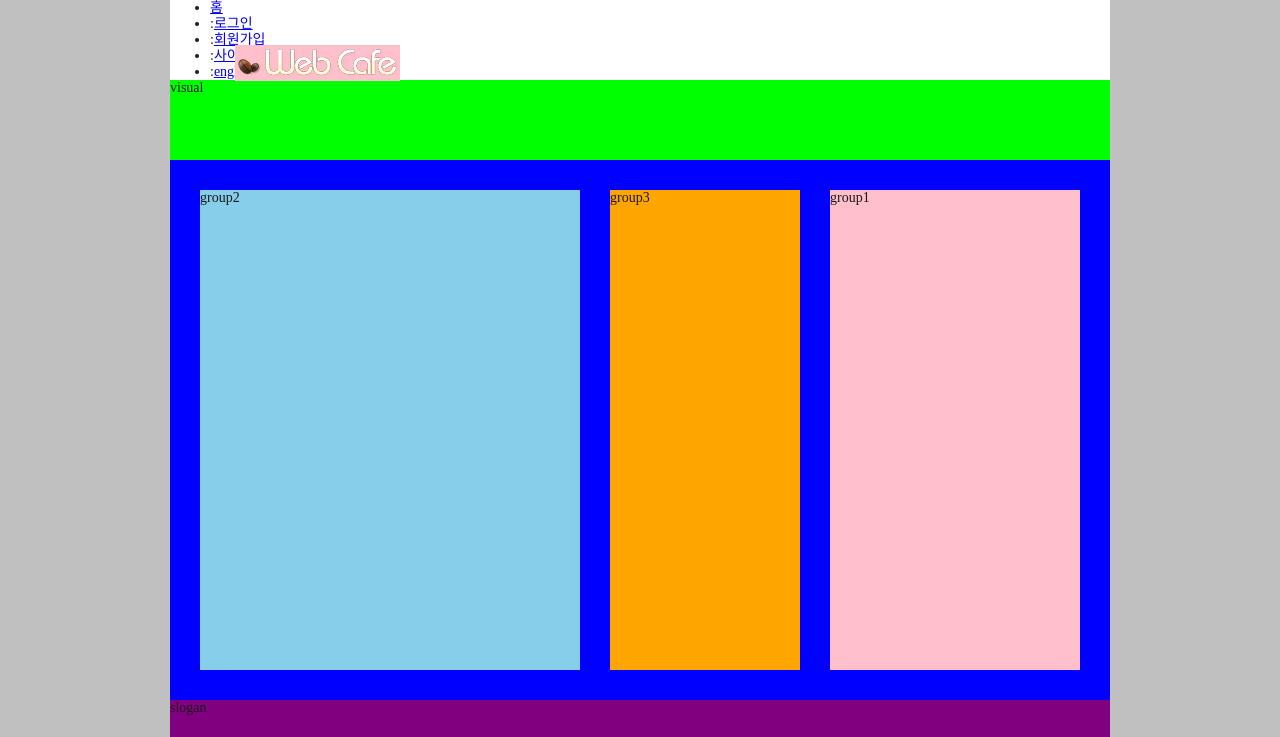
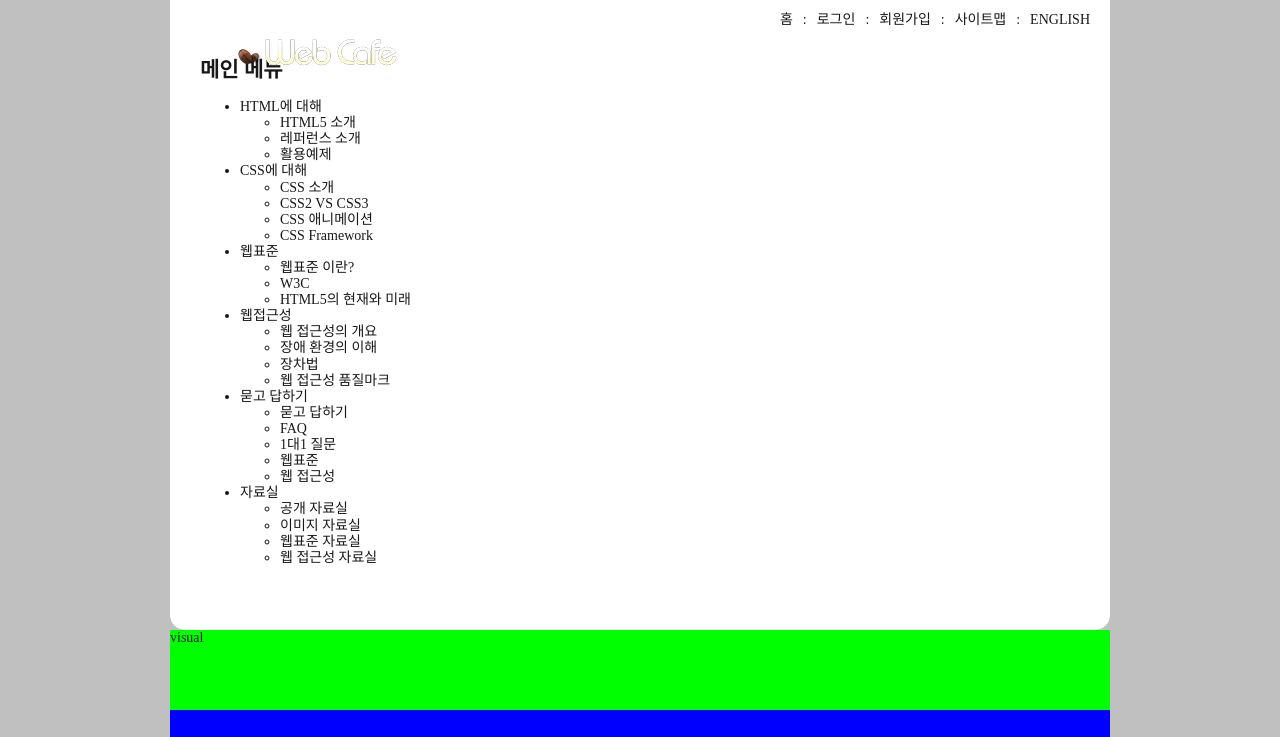
Before and after one commit to Jack2ee-dev/NKLCB_exHTML5, a plain HTML site: page index.html in a window 1280 px wide. Shown: the top 737 px of the page. Drawn offline with Linux system fonts and the light colour scheme; a web font is replaced by a local one.

Commit message:
feat: Designate markup and link style

```diff
--- a/css/stylesheet.css
+++ b/css/stylesheet.css
@@ -1,6 +1,11 @@
 @import url(//spoqa.github.io/spoqa-han-sans/css/SpoqaHanSansNeo.css);
 @import url(./normalize.css);
-
+/* 스타일 초기화 */
+/* 링크 스타일 */
+a {
+  text-decoration: none;
+  color: inherit;
+}
 html{
   font-size: 10px;
 }
@@ -29,18 +34,20 @@ body *::after{
   background-color: #fff;
   position: relative;
   /*height: 10vh;*/
+  border-radius: 0 0 15px 15px;
+  padding: 0 30px 50px;
 }
 /* 로고 */
 .logo {
   position: absolute;
-  background-color: yellow;
+  /*background-color: yellow;*/
   margin-top: 0;
-  top: 45px;
+  top: 35px;
   left: 65px;
 }
 .logo a {
   display: block;
-  background-color: pink;
+  /*background-color: pink;*/
 }
 .logo img {
   /*display: block;*/
@@ -49,6 +56,29 @@ body *::after{
 /* 안내링크 */
 .member {
   margin: 0;
+  list-style: none;
+  font-size: 0;
+  text-align: right;
+  padding-left: 0;
+  padding-top: 2px;
+  padding-bottom: 2px;
+  position: relative;
+  left: 10px;
+}
+.member a {
+  display: inline-block;
+  padding: 8px 10px;
+  text-transform: uppercase;
+}
+.member li {
+  /*background-color: yellow;*/
+  display: inline-block;
+  font-size: 1.4rem;
+  padding-top: 2px;
+  padding-bottom: 2px;
+}
+.member li:last-child a {
+  padding-right: 0;
 }
 .visual{
   background-color: lime;
--- a/index.html
+++ b/index.html
@@ -18,6 +18,111 @@
                 <li><span aria-hidden="true">:</span><a href="#">사이트맵</a></li>
                 <li><span aria-hidden="true">:</span><a href="#">english</a></li>
             </ul>
+            <nav class="navigation">
+                <h2 class="readable-hidden">메인 메뉴</h2>
+                <ul class="menu">
+                    <li class="menu-item menu-act">
+                        <a href="#" class="menu-button" role="button" aria-pressed="false" aria-haspopup="true">HTML에 대해</a>
+                        <ul class="sub-menu sub-menu1">
+                            <li>
+                                <a href="#">HTML5 소개</a>
+                            </li>
+                            <li>
+                                <a href="#">레퍼런스 소개</a>
+                            </li>
+                            <li>
+                                <a href="#">활용예제</a>
+                            </li>
+                        </ul>
+                    </li>
+                    <li class="menu-item" tabindex="0">
+                        <a href="#" class="menu-button" role="button" aria-pressed="false" aria-haspopup="true">CSS에 대해</a>
+                        <ul class="sub-menu sub-menu2">
+                            <li>
+                                <a href="#">CSS 소개</a>
+                            </li>
+                            <li>
+                                <a href="#">CSS2 VS CSS3</a>
+                            </li>
+                            <li>
+                                <a href="#">CSS 애니메이션</a>
+                            </li>
+                            <li>
+                                <a href="#">CSS Framework</a>
+                            </li>
+                        </ul>
+                    </li>
+                    <li class="menu-item" tabindex="0">
+                        <a href="#" class="menu-button" role="button" aria-pressed="false" aria-haspopup="true">웹표준</a>
+                        <ul class="sub-menu sub-menu3">
+                            <li>
+                                <a href="#">웹표준 이란?</a>
+                            </li>
+                            <li>
+                                <a href="#">W3C</a>
+                            </li>
+                            <li>
+                                <a href="#">HTML5의 현재와 미래</a>
+                            </li>
+                        </ul>
+                    </li>
+                    <li class="menu-item" tabindex="0">
+                        <a href="#" class="menu-button" role="button" aria-pressed="false" aria-haspopup="true">웹접근성</a>
+                        <ul class="sub-menu sub-menu4">
+                            <li>
+                                <a href="#">웹 접근성의 개요</a>
+                            </li>
+                            <li>
+                                <a href="#">장애 환경의 이해</a>
+                            </li>
+                            <li>
+                                <a href="#">장차법</a>
+                            </li>
+                            <li>
+                                <a href="#">웹 접근성 품질마크</a>
+                            </li>
+                        </ul>
+                    </li>
+                    <li class="menu-item" tabindex="0">
+                        <a href="#" class="menu-button" role="button" aria-pressed="false" aria-haspopup="true">묻고 답하기</a>
+                        <ul class="sub-menu sub-menu5">
+                            <li>
+                                <a href="#">묻고 답하기</a>
+                            </li>
+                            <li>
+                                <a href="#">FAQ</a>
+                            </li>
+                            <li>
+                                <a href="#">1대1 질문</a>
+                            </li>
+                            <li>
+                                <a href="#">웹표준</a>
+                            </li>
+                            <li>
+                                <a href="#">웹 접근성</a>
+                            </li>
+                        </ul>
+                    </li>
+                    <li class="menu-item" tabindex="0">
+                        <a href="#" class="menu-button" role="button" aria-pressed="false" aria-haspopup="true">자료실</a>
+                        <ul class="sub-menu sub-menu6">
+                            <li>
+                                <a href="#">공개 자료실</a>
+                            </li>
+                            <li>
+                                <a href="#">이미지 자료실</a>
+                            </li>
+                            <li>
+                                <a href="#">웹표준 자료실</a>
+                            </li>
+                            <li>
+                                <a href="#">웹 접근성 자료실</a>
+                            </li>
+                        </ul>
+                    </li>
+                </ul>
+            </nav>
+
         </header>
         <div class="visual">visual</div>
         <main class="main">
```
